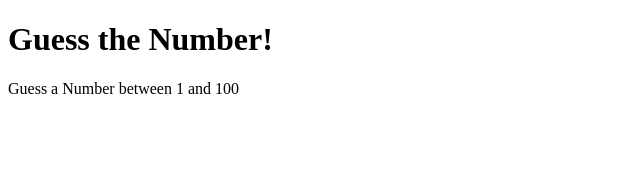
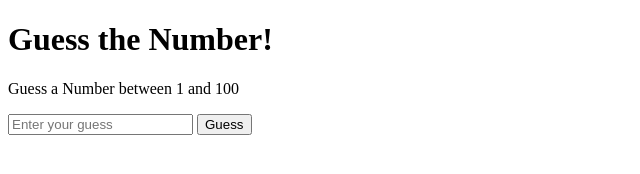
Before and after one commit to marzighased/Number-Guessing, a plain HTML site: page index.html in a window 1280 px wide. Shown: the whole page, without its empty margins (0-640 px from the left). Drawn offline with Linux system fonts and the light colour scheme.

Commit message:
html added

```diff
--- a/index.html
+++ b/index.html
@@ -8,5 +8,9 @@
 <body>
     <h1>Guess the Number!</h1>
     <p>Guess a Number between 1 and 100</p>
+
+    <input type="number" id="guessInput" placeholder="Enter your guess">
+    <button id="guessBtn">Guess</button>
+    <p id="message"></p>
 </body>
 </html>
```
